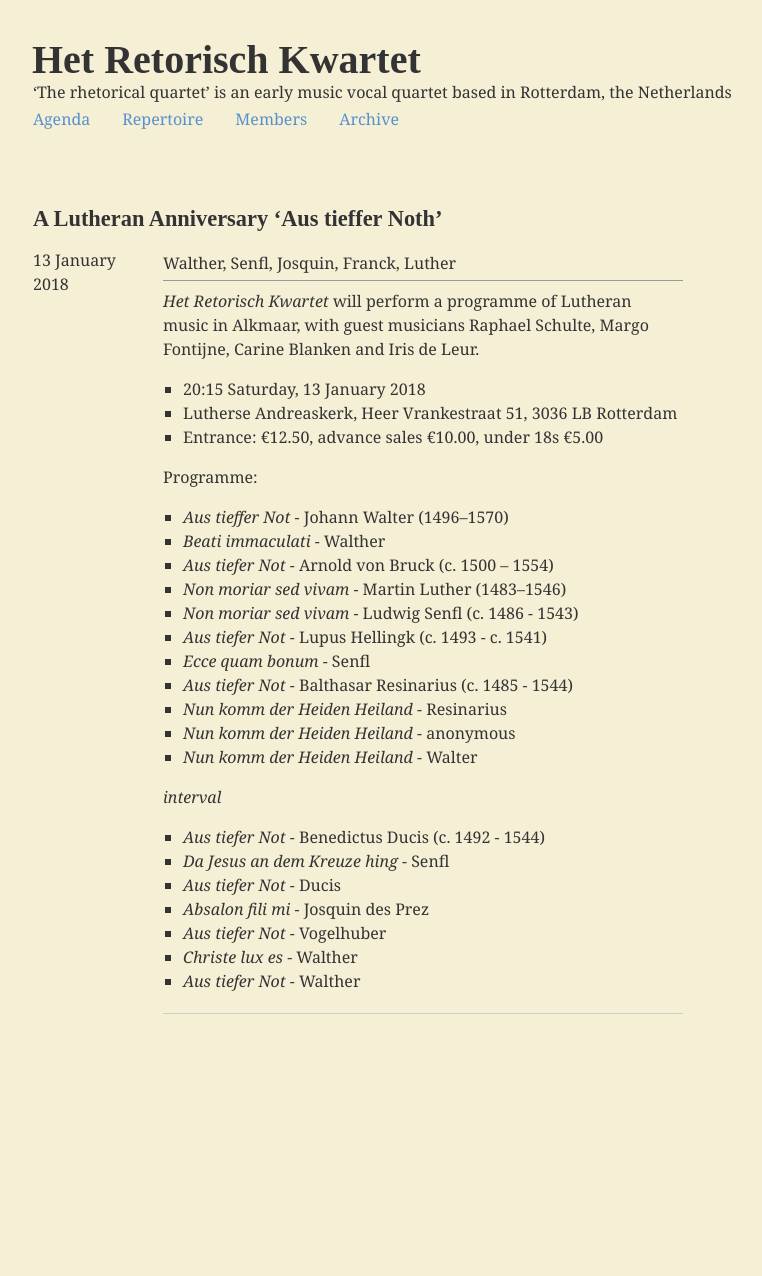
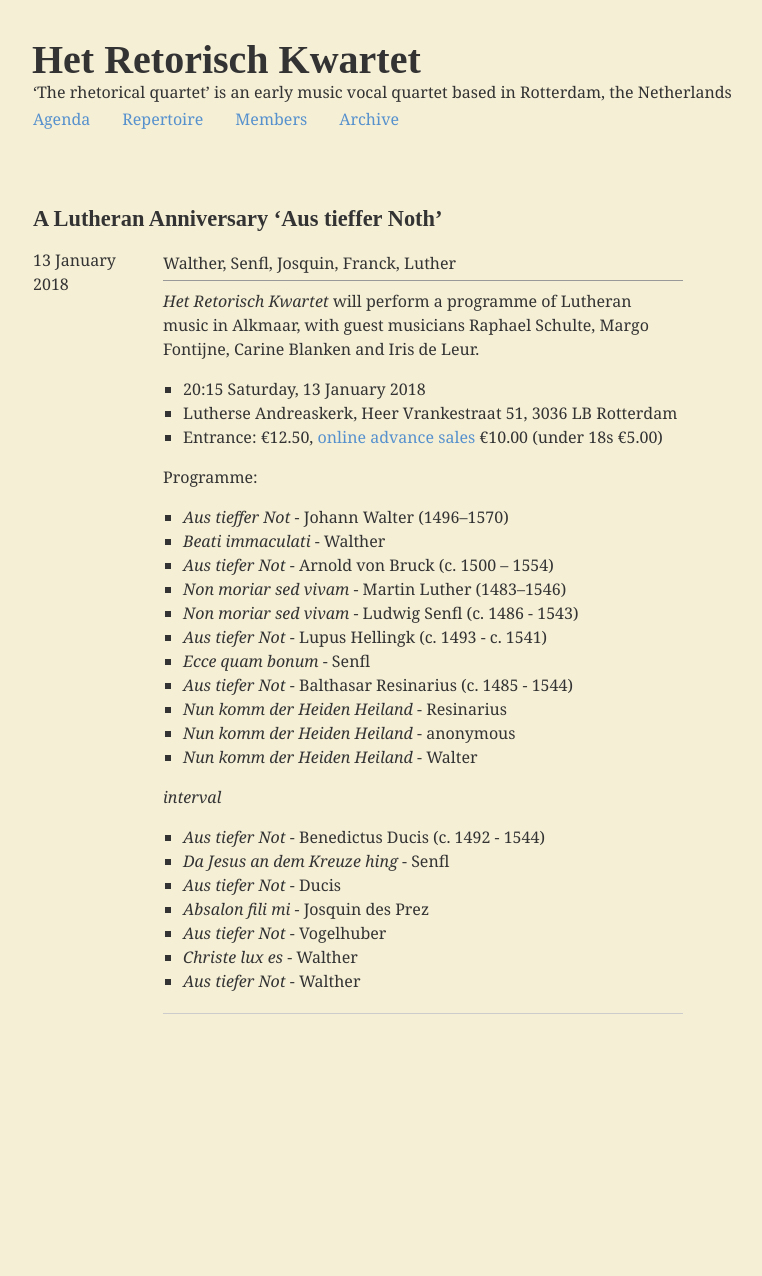
Before and after one commit to retorisch/retorisch.github.io, a Jekyll site: the page built from _posts/2018-01-13-concert.md, in a window 1280 px wide. Shown: the whole page, without its empty margins (15-777 px from the left). Built offline with Jekyll 4.4.1, drawn with Linux system fonts in a browser that asks for light colours; some web fonts are replaced.

Commit message:
Add advance sales link

```diff
--- a/_posts/2018-01-13-concert.md
+++ b/_posts/2018-01-13-concert.md
@@ -10,7 +10,7 @@ _Het Retorisch Kwartet_ will perform a programme of Lutheran music in Alkmaar, w
 
 * 20:15 Saturday, 13 January 2018
 * Lutherse Andreaskerk, Heer Vrankestraat 51, 3036 LB Rotterdam
-* Entrance: €12.50, advance sales €10.00, under 18s €5.00
+* Entrance: €12.50, [online advance sales](https://retorisch.avayo.nl/) €10.00 (under 18s €5.00)
 
 Programme:
 
```
